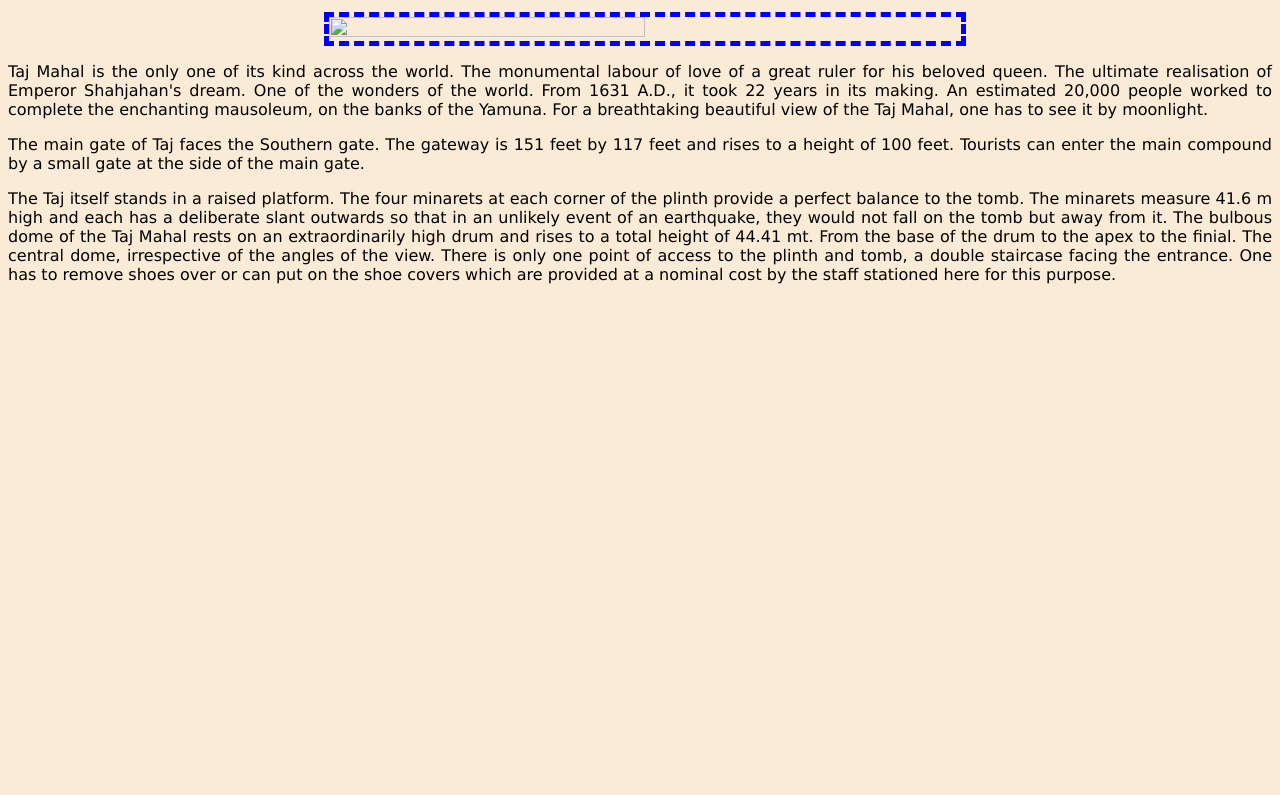
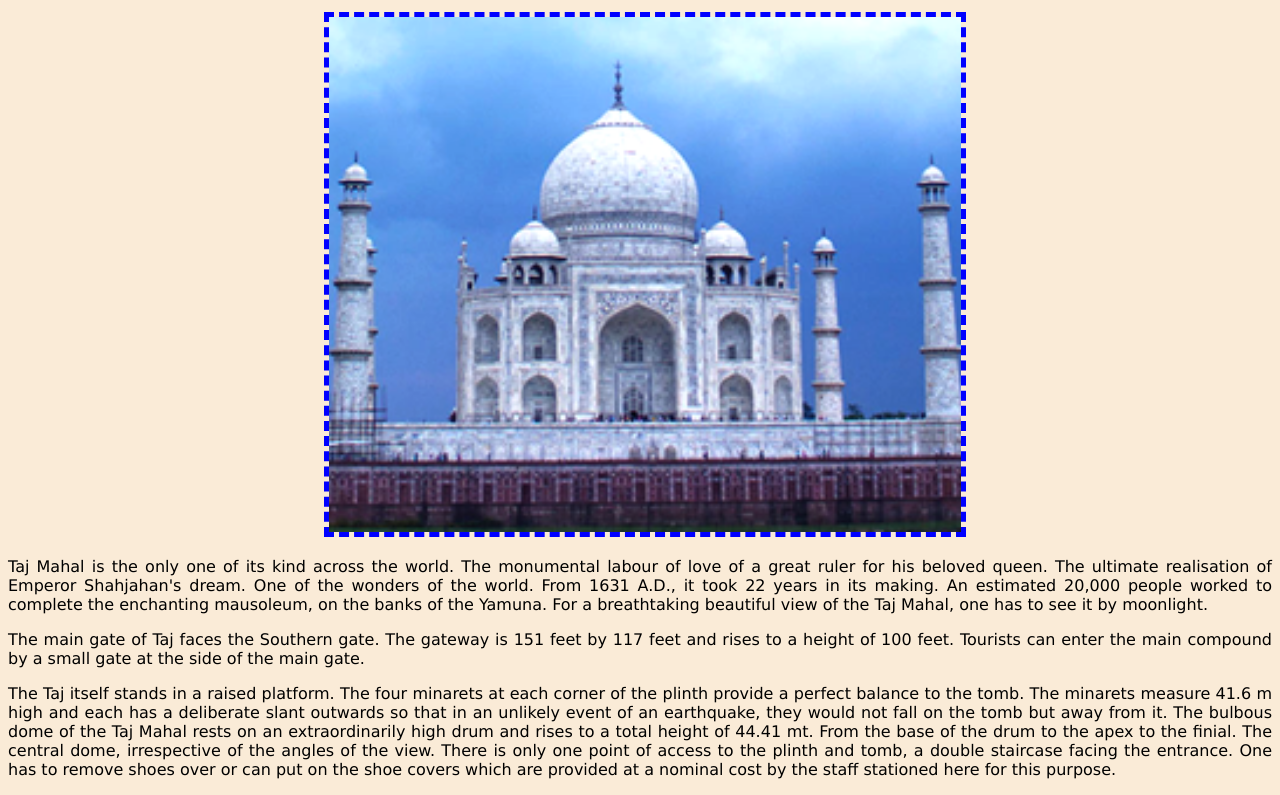
Before and after one commit to sangitachadha/monument, a plain HTML site: page tajmahal.html in a window 1280 px wide. Shown: the part 93-888 px from the top of the page. Before the commit the page ends 800 px from the top, so only its background shows below. Drawn offline with Linux system fonts and the light colour scheme.

Commit message:
Update tajmahal.html

```diff
--- a/tajmahal.html
+++ b/tajmahal.html
@@ -5,7 +5,7 @@
 </head>
 <body>
 <h1>TAJ MAHAL </h1>
-<img src="Images\TajMahal.png">
+<img src="TajMahal.png">
 <p>Taj Mahal is the only one of its kind across the world. The monumental labour of love of a great ruler for his beloved queen. The ultimate realisation of Emperor Shahjahan's dream. One of the wonders of the world. From 1631 A.D., it took 22 years in its making. An estimated 20,000 people worked to complete the enchanting mausoleum, on the banks of the Yamuna. For a breathtaking beautiful view of the Taj Mahal, one has to see it by moonlight.</p>
 <p>The main gate of Taj faces the Southern gate. The gateway is 151 feet by 117 feet and rises to a height of 100 feet. Tourists can enter the main compound by a small gate at the side of the main gate.</p>
 <p>The Taj itself stands in a raised platform. The four minarets at each corner of the plinth provide a perfect balance to the tomb. The minarets measure 41.6 m high and each has a deliberate slant outwards so that in an unlikely event of an earthquake, they would not fall on the tomb but away from it. The bulbous dome of the Taj Mahal rests on an extraordinarily high drum and rises to a total height of 44.41 mt. From the base of the drum to the apex to the finial. The central dome, irrespective of the angles of the view. There is only one point of access to the plinth and tomb, a double staircase facing the entrance. One has to remove shoes over or can put on the shoe covers which are provided at a nominal cost by the staff stationed here for this purpose.
```
